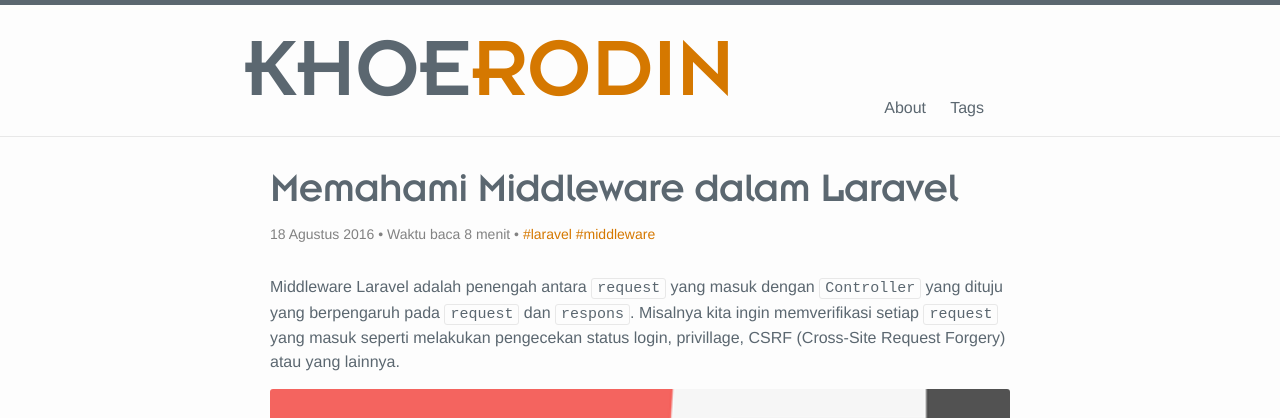
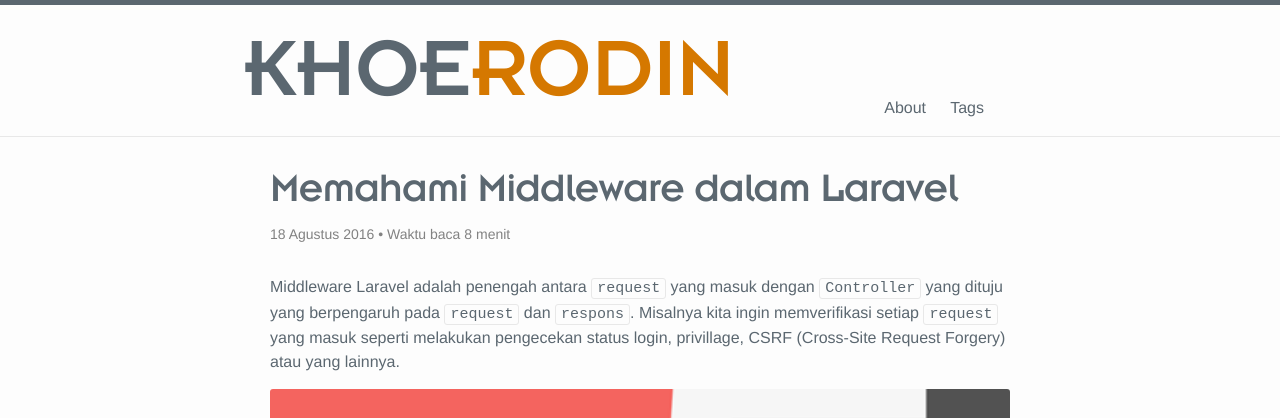
Before and after one commit to khoerodin/khoerodin.github.io, a Jekyll site: the page built from _posts/2016-8-18-memahami-middleware-dalam-laravel.md, in a window 1280 px wide and 900 px high. Shown: the top 418 px of the window. Built offline with Jekyll 4.4.1, drawn with Linux system fonts in a browser that asks for light colours; nearby versions of some CDN libraries; comment, search, counter and statistics services are not loaded; some of the changed text lies outside the part shown.

Commit message:
move hashtags position

```diff
--- a/_includes/post-list.html
+++ b/_includes/post-list.html
@@ -31,9 +31,7 @@
       {% else %}
         Waktu baca {{ words | divided_by:180 }} menit
       {% endif %}
-       • {% for tag in post.tags %}
-         <a href="/tag#{{ tag }}">#{{ tag }}</a>
-         {% endfor %}</span>
+      </span>
 			<p>{{ post.excerpt }}</p>
 		</li>
 		{% endfor %}
--- a/_layouts/post.html
+++ b/_layouts/post.html
@@ -24,7 +24,7 @@ readmore: true
       {% when '11' %}November
       {% when '12' %}Desember
     {% endcase %}
-    {{ page.date | date: "%Y" }}
+    {{ page.date | date: "%Y" }}</time>
      •
     {% assign words = content | number_of_words %}
     {% if words < 360 %}
@@ -32,15 +32,18 @@ readmore: true
     {% else %}
       Waktu baca {{ words | divided_by:180 }} menit
     {% endif %}
-     •
-    {% for tag in page.tags %}
-      <a href="/tag#{{ tag }}">#{{ tag }}</a>
-    {% endfor %}</time></p>
   </header>
 
   <div class="post-content" itemprop="articleBody">
     {{content}}
   </div>
+
+  <h3>Hashtags</h3>
+  <p>
+  {% for tag in page.tags %}
+    <a href="/tag#{{ tag }}">#{{ tag }}</a>
+  {% endfor %}
+  </p>
 
   <div class="related-posts">
     <div id="related-posts">
```
